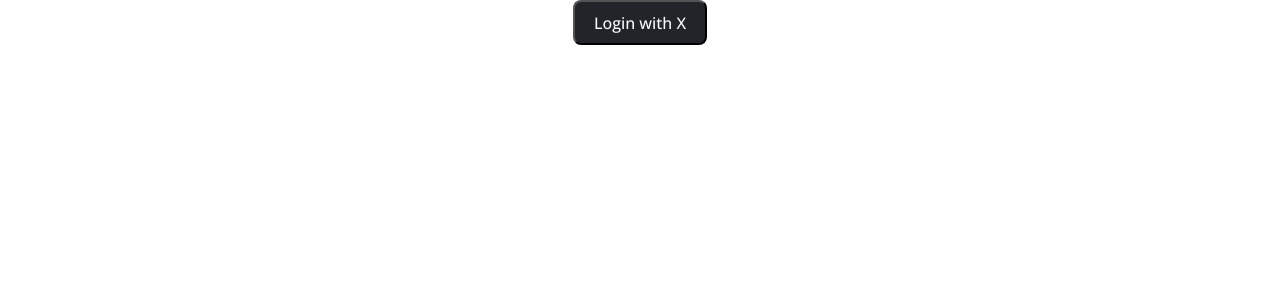
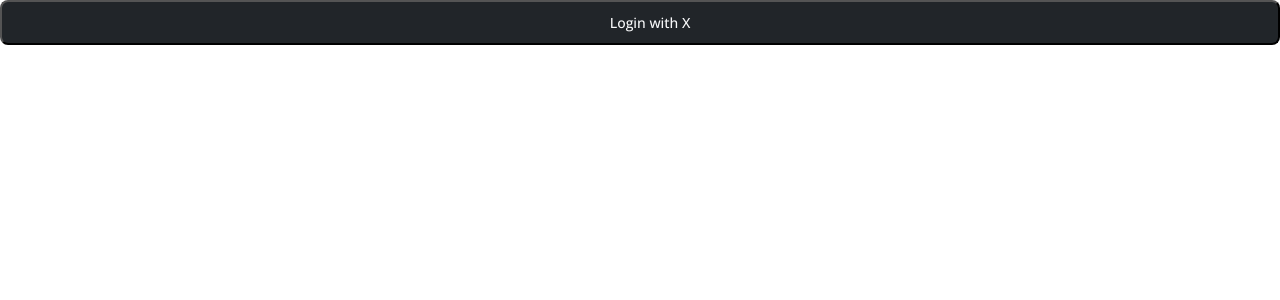
Before and after one commit to astrokachi/x-bot-client, a React (Vite) app: page / in a window 1280 px wide. Shown: the top 300 px of the page. Built offline with nearby package versions, Linux system fonts and the light colour scheme.

Commit message:
add button component styles

```diff
--- a/src/components/button.tsx
+++ b/src/components/button.tsx
@@ -1,9 +1,29 @@
-import React from 'react'
+import React from "react";
+import "../styles/components/button.scss";
+import xIcon from "../assets/x.svg";
+import Spinner from "./spinner";
 
-const Button = ({children, onClick, disabled}: {children: React.ReactNode, onClick: () => void, disabled?: boolean}) => {
-  return (
-    <button className='login-btn' onClick={onClick} disabled={disabled}>{children}</button>
-  )
+interface ButtonProps {
+  children: React.ReactNode;
+  onClick: () => void;
+  disabled?: boolean;
+  withIcon?: boolean;
+  isLoading?: boolean;
 }
 
+const Button = ({
+  children,
+  onClick,
+  disabled,
+  withIcon,
+  isLoading,
+}: ButtonProps) => {
+  return (
+    <button className="btn-con" onClick={onClick} disabled={disabled}>
+      {withIcon && <img src={xIcon} width={12} />}
+      <span className={`login-btn`}>{isLoading ? <Spinner /> : children}</span>
+    </button>
+  );
+};
+
 export default Button;
--- a/src/styles/components/button.scss
+++ b/src/styles/components/button.scss
@@ -0,0 +1,20 @@
+.btn-con {
+    border-radius: 8px;
+    background-color: #212529;
+    width: 100%;
+
+    margin: 0 auto;
+    display: flex;
+    justify-content: center;
+    padding: 11px 0;
+    cursor: pointer;
+}
+
+.login-btn {
+    border: none;
+    background-color: none;
+    font-size: 14px;
+    outline: none;
+    padding: 0;
+    margin-left: 20px;
+}
```
